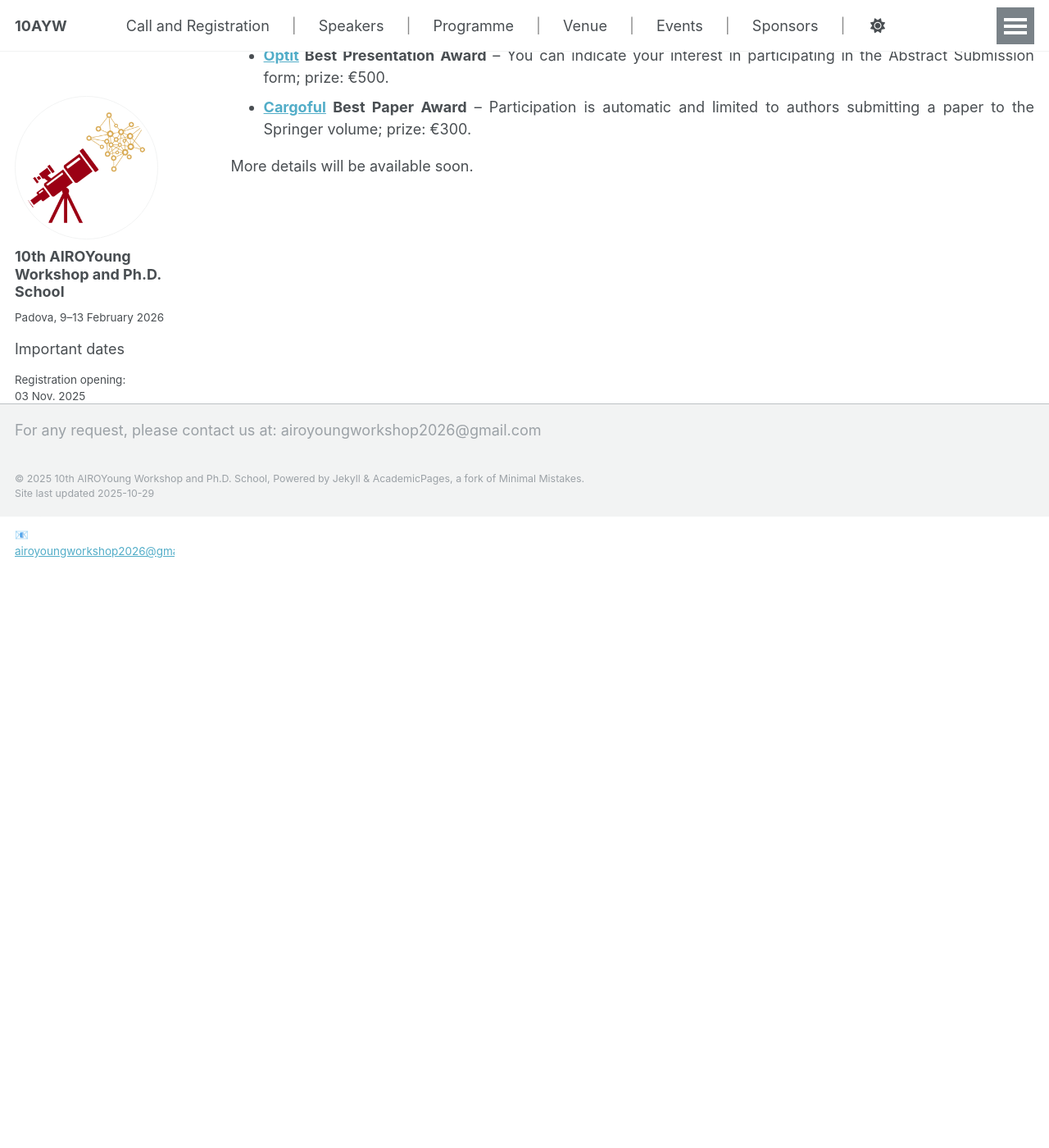
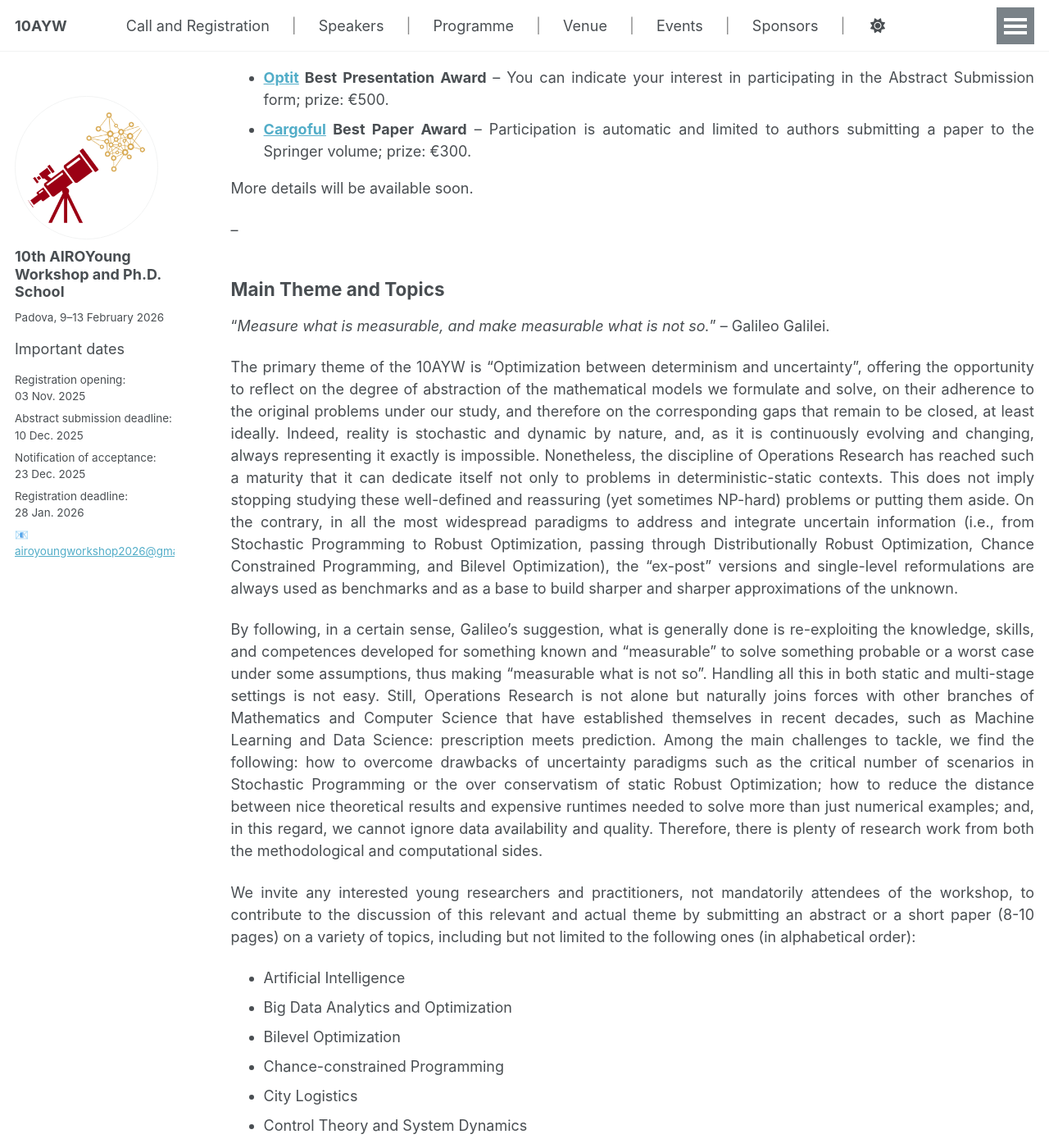
Before and after one commit to ayw2026/ayw2026.github.io, a Jekyll site: the page built from _pages/info.md, in a window 1280 px wide and 1400 px high, scrolled down 1776 px. Shown: the whole window at 82% size. Built offline with Jekyll 4.4.1, drawn with Linux system fonts in a browser that asks for light colours; a script that is not in the unit is left out; before the commit the page ends 2406 px from its top, so only the background shows below that; some of the changed text lies outside the part shown.

Commit message:
included main theme and topics in the info

```diff
--- a/_pages/info.md
+++ b/_pages/info.md
@@ -5,22 +5,23 @@
 author_profile: true
 ---
 
-We invite all AIROYoung members, Ph.D. students, and early-stage Researchers (Ph.D. degree <= 5 years) in Operations Research and related topics, or anyone with a strong interest in OR with less than 35 years old to submit an abstract to be presented during the workshop.
+We invite all AIROYoung members, Ph.D. students, and early-stage Researchers (Ph.D. degree <= 5 years) in Operations Research and related topics, or anyone with a strong interest in OR under 35 years old, to attend the 10AYW and the Ph.D. School and to submit an abstract to be presented during the workshop or a short paper to be published in a volume in the AIRO Springer Series. We report all the details below.
 
-## Abstract Submission, Deadline 10 December 2025
 
-- Authors can submit an abstract to give a short presentation of their work by filling out the **Abstract Registration Form** (link to the form will be available soon).
+## Registration – Deadline: January 28, 2026
+
+One of AIROYoung's missions is to involve everyone in its events, regardless of their funds. For this reason, our events are free for everyone, and we work hard to secure some funding to help with accommodation.
+
+Participants submitting an abstract and simple attendees are required to fill in the **Workshop Registration Form** (link to the form will be available on November 3rd, at 17:00 CET).
+
+---
+
+## Abstract Submission – Deadline: December 10, 2025
+
+- Authors can submit an abstract to give a short presentation of their work by filling out the **Abstract Registration Form** (link to the form will be available on November 3rd, at 17:00 CET).
 - Submitted abstracts must be limited to one page in length (including references). Please use either the LaTeX or the Word template available [here](https://drive.google.com/file/d/1CvrwMNoGrqzNArSUvv-OT2wt7OgIZw5a/view?usp=share_link) and upload a ZIP file containing all source files and a PDF version of your abstract. Please name your PDF file as `SURNAME_NAME_10AYW` and the ZIP archive as `SURNAME_NAME_10AYW.zip`.
 - The acceptance of the contribution will be notified to the author by email by December 23, 2025.
 - Please note that each author can give at most one talk during the event.
-
----
-
-## Registration
-
-AIROYoung's mission is to involve everyone in its events, regardless of their funds. For this reason, our events are free for everyone, and we work hard to secure some funding to help with accommodation.
-
-Participants submitting an abstract and simple attendees are required to fill in the **Workshop Registration Form** (link to the form will be available soon).
 
 ---
 
@@ -39,7 +40,7 @@
 
 ---
 
-## Upcoming volume in the [AIRO Springer Series](https://link.springer.com/series/15947)
+## Short Paper Submission – Upcoming volume in the [AIRO Springer Series](https://link.springer.com/series/15947)
 
 Besides abstracts, young researchers will have the opportunity to submit a short paper as a book chapter of a future volume in this series. Provisional deadline submission: February 14, 2026. More details will be available soon.
 
@@ -53,3 +54,58 @@
 - **[Cargoful](https://cargoful.tech) Best Paper Award** – Participation is automatic and limited to authors submitting a paper to the Springer volume; prize: €300.
 
 More details will be available soon.
+
+--
+
+## Main Theme and Topics
+
+“*Measure what is measurable, and make measurable what is not so.*” – Galileo Galilei.
+
+The primary theme of the 10AYW is “Optimization between determinism and uncertainty”, offering the opportunity to reflect on the degree of abstraction of the mathematical models we formulate and solve, on their adherence to the original problems under our study, and therefore on the corresponding gaps that remain to be closed, at least ideally. Indeed, reality is stochastic and dynamic by nature, and, as it is continuously evolving and changing, always representing it exactly is impossible. Nonetheless, the discipline of Operations Research has reached such a maturity that it can dedicate itself not only to problems in deterministic-static contexts. This does not imply stopping studying these well-defined and reassuring (yet sometimes NP-hard) problems or putting them aside. On the contrary, in all the most widespread paradigms to address and integrate uncertain information (i.e., from Stochastic Programming to Robust Optimization, passing through Distributionally Robust Optimization, Chance Constrained Programming, and Bilevel Optimization), the “ex-post” versions and single-level reformulations are always used as benchmarks and as a base to build sharper and sharper approximations of the unknown.
+
+By following, in a certain sense, Galileo's suggestion, what is generally done is re-exploiting the knowledge, skills, and competences developed for something known and “measurable” to solve something probable or a worst case under some assumptions, thus making “measurable what is not so”. Handling all this in both static and multi-stage settings is not easy. Still, Operations Research is not alone but naturally joins forces with other branches of Mathematics and Computer Science that have established themselves in recent decades, such as Machine Learning and Data Science: prescription meets prediction. Among the main challenges to tackle, we find the following: how to overcome drawbacks of uncertainty paradigms such as the critical number of scenarios in Stochastic Programming or the over conservatism of static Robust Optimization; how to reduce the distance between nice theoretical results and expensive runtimes needed to solve more than just numerical examples; and, in this regard, we cannot ignore data availability and quality. Therefore, there is plenty of research work from both the methodological and computational sides.
+
+We invite any interested young researchers and practitioners, not mandatorily attendees of the workshop, to contribute to the discussion of this relevant and actual theme by submitting an abstract or a short paper (8-10 pages) on a variety of topics, including but not limited to the following ones (in alphabetical order):
+- Artificial Intelligence
+- Big Data Analytics and Optimization
+- Bilevel Optimization
+- Chance-constrained Programming
+- City Logistics
+- Control Theory and System Dynamics
+- Covering and Location
+- Cutting and Packing
+- Data Mining and Classification
+- Data-driven Optimization
+- Decision-making under Uncertainty
+- Decision Support Systems
+- Disaster Management
+- Discrete and Combinatorial Optimization
+- Emergency and Humanitarian Logistics
+- Energy, Environment, and Natural Resources
+- Exact Methods
+- Financial Modeling and Risk Management
+- Game Theory
+- Global Optimization
+- Graph Theory and Network Optimization
+- Health Care and Outbreak Management
+- Homeland Security and Infrastructure Protection
+- Heuristics and Metaheuristics
+- ICT and Computer and Mobile Networks
+- Industrial Production
+- Linear and Nonlinear Programming
+- Logistics and Supply Chain Management
+- Machine Learning
+- Mathematical Programming
+- Multi-objective Optimization
+- Multiple-Criteria Decision Making
+- Network Analytics
+- Optimization Software
+- OR Teaching
+- Planning and Project Management
+- Railway and Air Traffic Problems
+- Robust and Distributionally Robust Optimization
+- Routing and Transportation
+- Scheduling and Timetabling
+- Simulation and Queuing Theory
+- Soft OR
+- Stochastic Programming
```
Also changed, not shown: _pages/about.md (+1 -1 lines).
